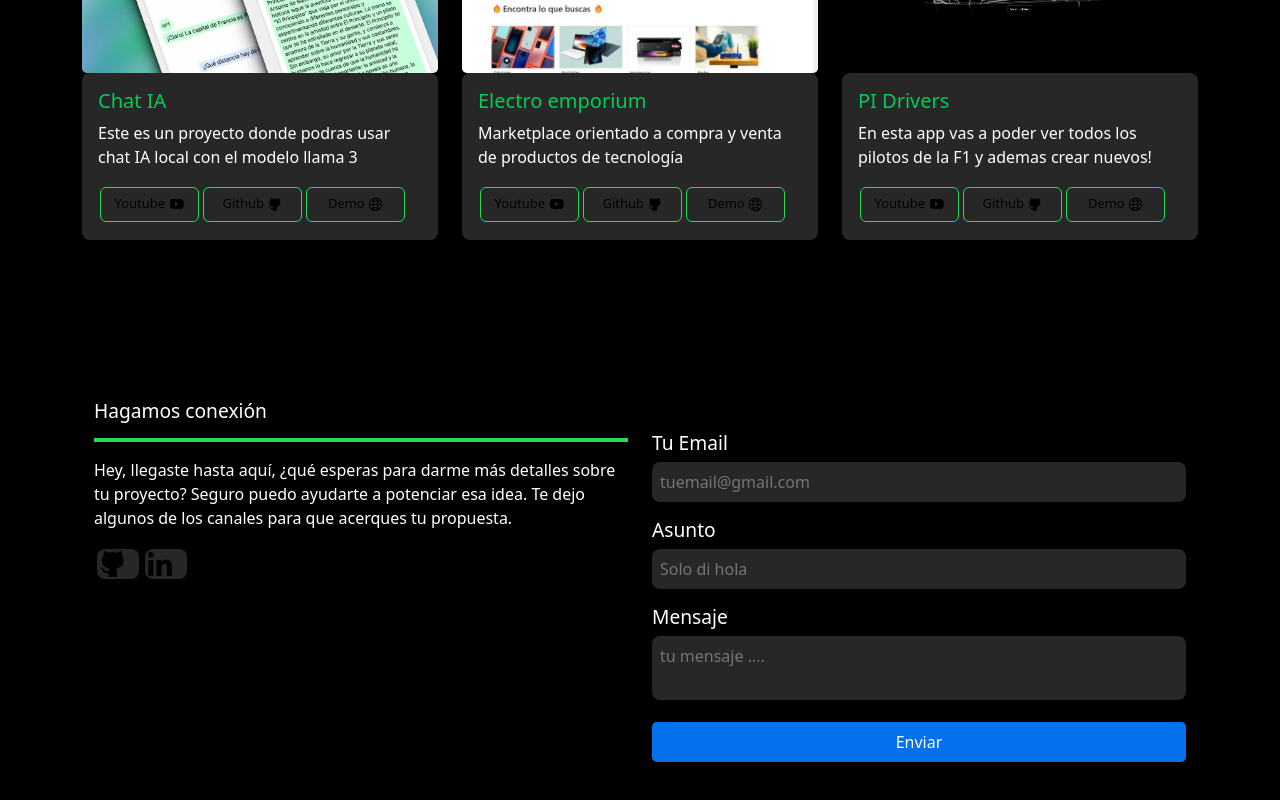
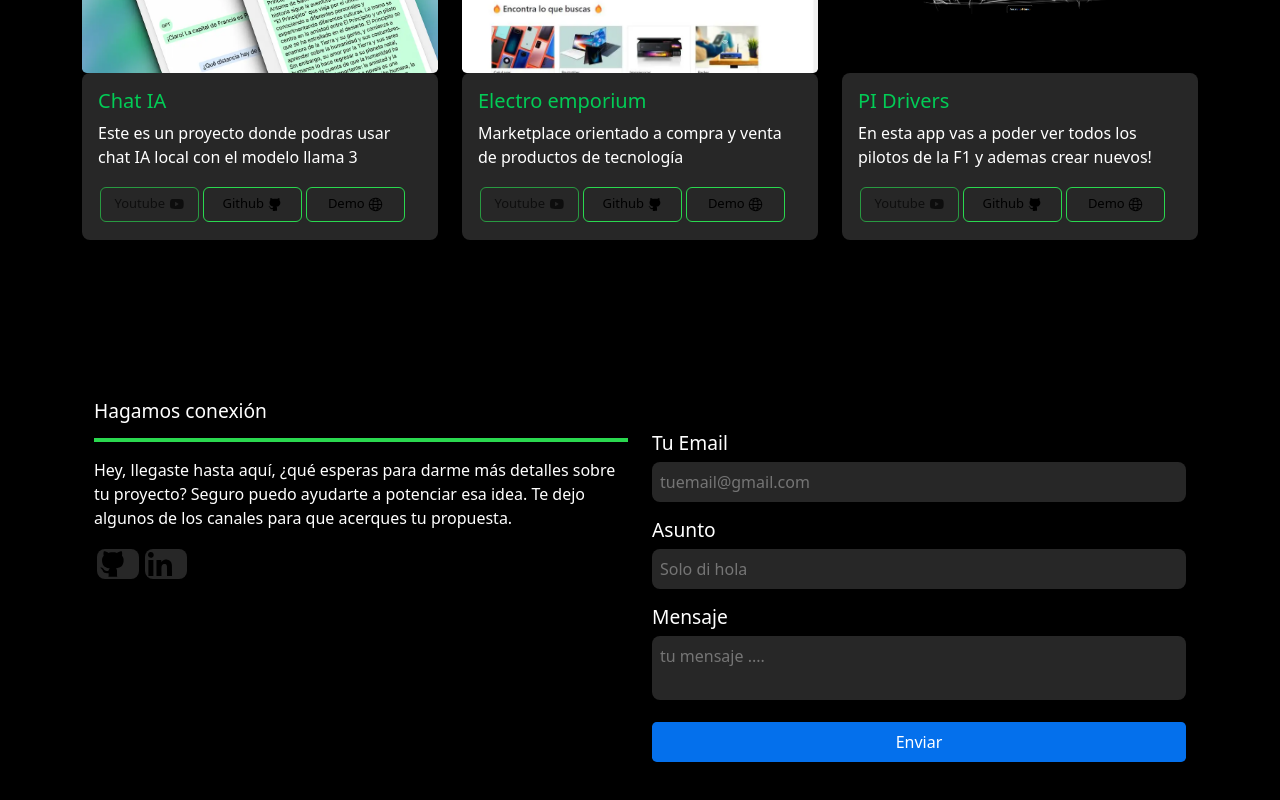
Before and after one commit to Gonzadeveloper/Portafolio-, a React (Vite) app in the folder vite-project/: page / in a window 1280 px wide. Shown: the part 1793-2593 px from the top of the page. Built offline with nearby package versions, Linux system fonts and the light colour scheme.

Commit message:
bloqueo icono youtube]

```diff
--- a/vite-project/src/Componets/IA/IAchat.css
+++ b/vite-project/src/Componets/IA/IAchat.css
@@ -21,6 +21,12 @@
     margin-bottom: 0px;
     border-radius: 0px;
     border: none; /* Elimina bordes predeterminados */
+  }
+
+  .disabled {
+    pointer-events: none; /* Desactiva el clic en el botón */
+    opacity: 0.6;         /* Cambia la opacidad para que parezca deshabilitado */
+    cursor: not-allowed;   /* Cambia el cursor al pasar sobre el botón */
   }
 
   .chatWindow {
--- a/vite-project/src/Componets/Proyects/Cards.jsx
+++ b/vite-project/src/Componets/Proyects/Cards.jsx
@@ -49,7 +49,15 @@ function Cards() {
               <div className="card-body">
                 <h5 className="card-title">{proyecto.nombre}</h5>
                 <p className="card-text">{proyecto.descripcion}</p>
-                <a href={proyecto.linkYoutube} className="btn btn-light iconY" target="_blank" rel="noopener noreferrer">Youtube <IconYoutube/></a>
+                <a
+                  href={proyecto.linkYoutube || '#'}
+                  className={`btn btn-light iconY ${!proyecto.linkYoutube ? 'disabled' : ''}`}
+                  target="_blank"
+                  rel="noopener noreferrer"
+                  aria-disabled={!proyecto.linkYoutube}
+                >
+                  Youtube <IconYoutube/>
+                </a>
                 <a href={proyecto.linkGit} className="btn btn-light iconG" target="_blank" rel="noopener noreferrer">Github <IconGithub/></a>
                 <a href={proyecto.linkDeploy} className="btn btn-light iconD" target="_blank" rel="noopener noreferrer">Demo <IconDeploy/></a>
               </div>
```
